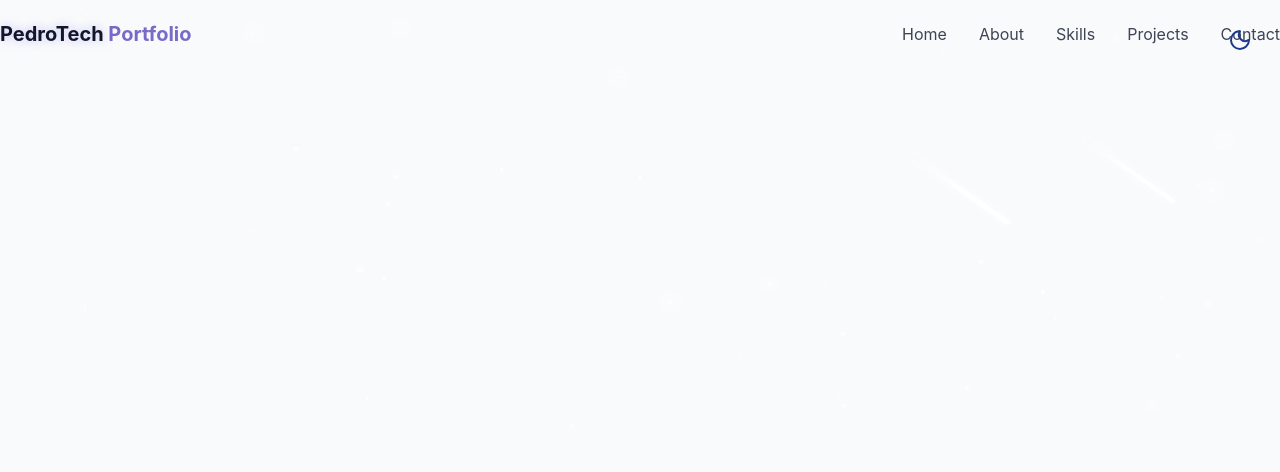
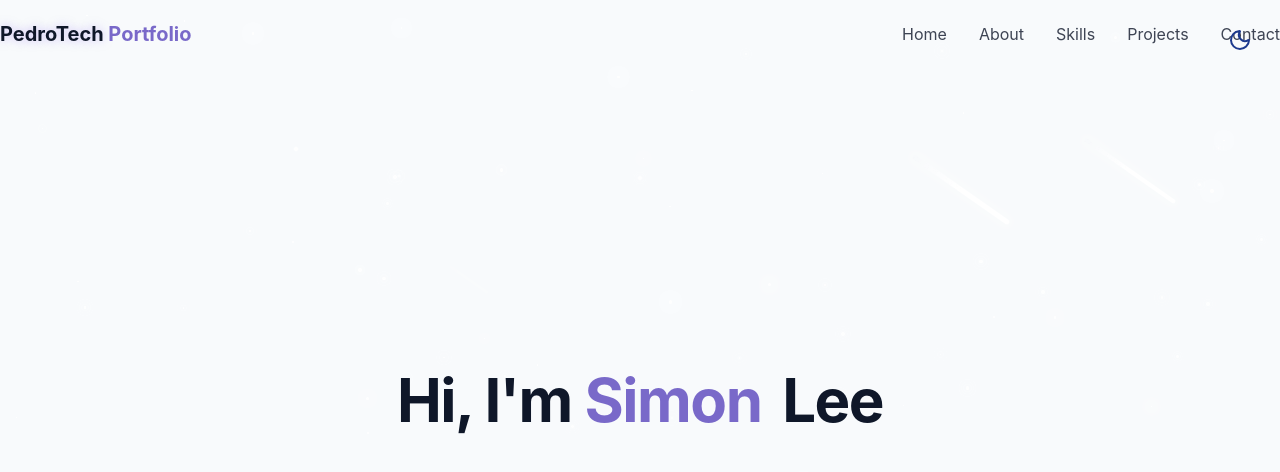
Before and after one commit to simonlee-test/my-portfolio, a React (Vite) app: page / in a window 1280 px wide. Shown: the top 472 px of the page. Built offline with nearby package versions, Linux system fonts and the light colour scheme.

Commit message:
add hero section title

```diff
--- /dev/null
+++ b/src/components/HeroSection.tsx
@@ -0,0 +1,22 @@
+import React from "react";
+
+const HeroSection = () => {
+  return (
+    <section
+      id="hero"
+      className="relative min-h-screen flex flex-col items-center justify-center px-4"
+    >
+      <div className="container max-w-4xl mx-auto text-center z-10">
+        <div className="space-y-6">
+          <h1 className="text-4xl md:text-6xl font-bold tracking-tight">
+            <span className="opacity-0 animate-fade-in">Hi, I'm </span>
+            <span className="text-primary opacity-0 animate-fade-in-delay-1">Simon</span>
+            <span className="text-gradient ml-2 opacity-0 animate-fade-in-delay-2"> Lee</span>
+          </h1>
+        </div>
+      </div>
+    </section>
+  );
+};
+
+export default HeroSection;
--- a/src/pages/Home.tsx
+++ b/src/pages/Home.tsx
@@ -2,6 +2,8 @@
 import ThemeToggle from '../components/ThemeToggle'
 import StarBackground from '../components/StarBackground'
 import Navbar from '../components/Navbar'
+import HeroSection from '../components/HeroSection'
+
 
 const Home = () => {
   return (
@@ -16,7 +18,9 @@
     <Navbar/>
 
     {/* Main Content */}
-
+    <main>
+      <HeroSection/>
+    </main>
     {/* Footer */}
     </div>
   )
```
